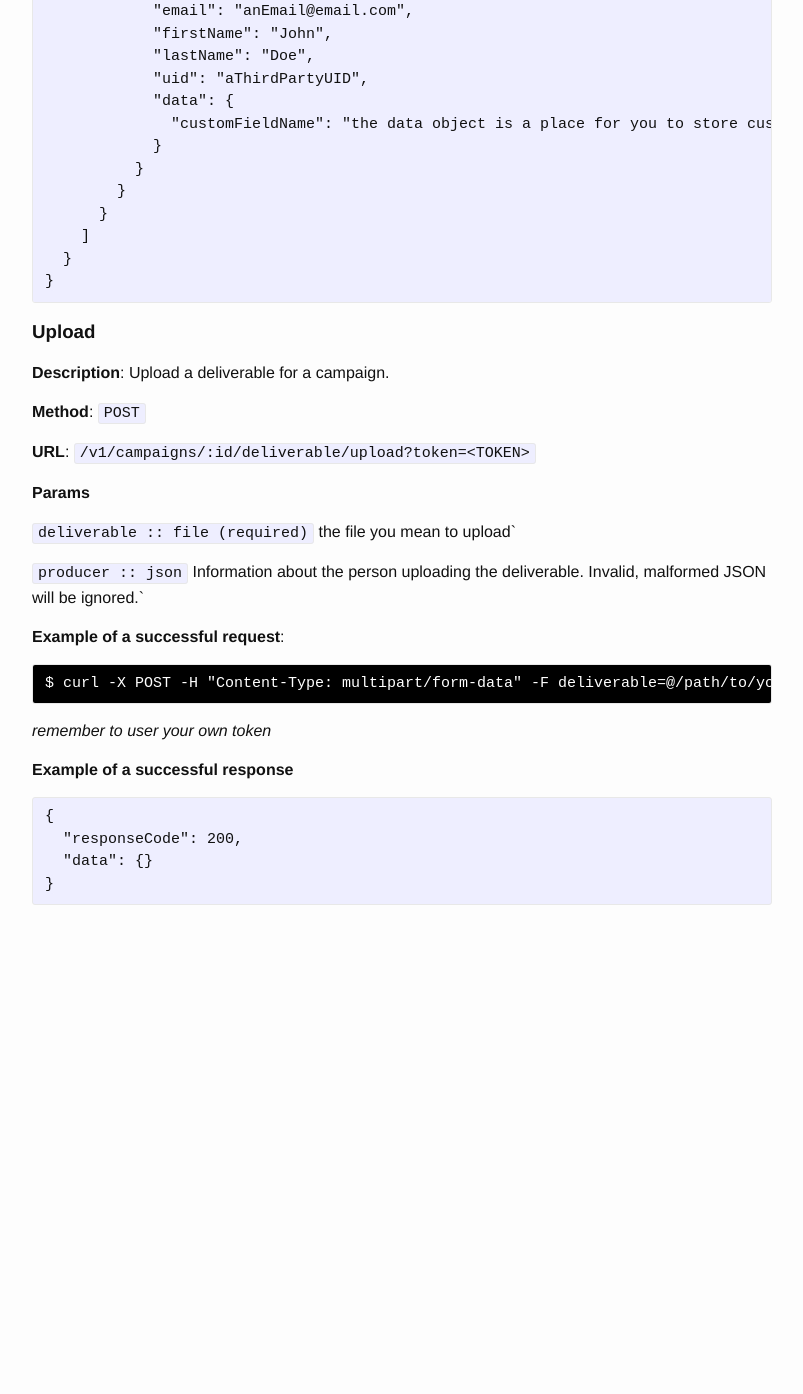
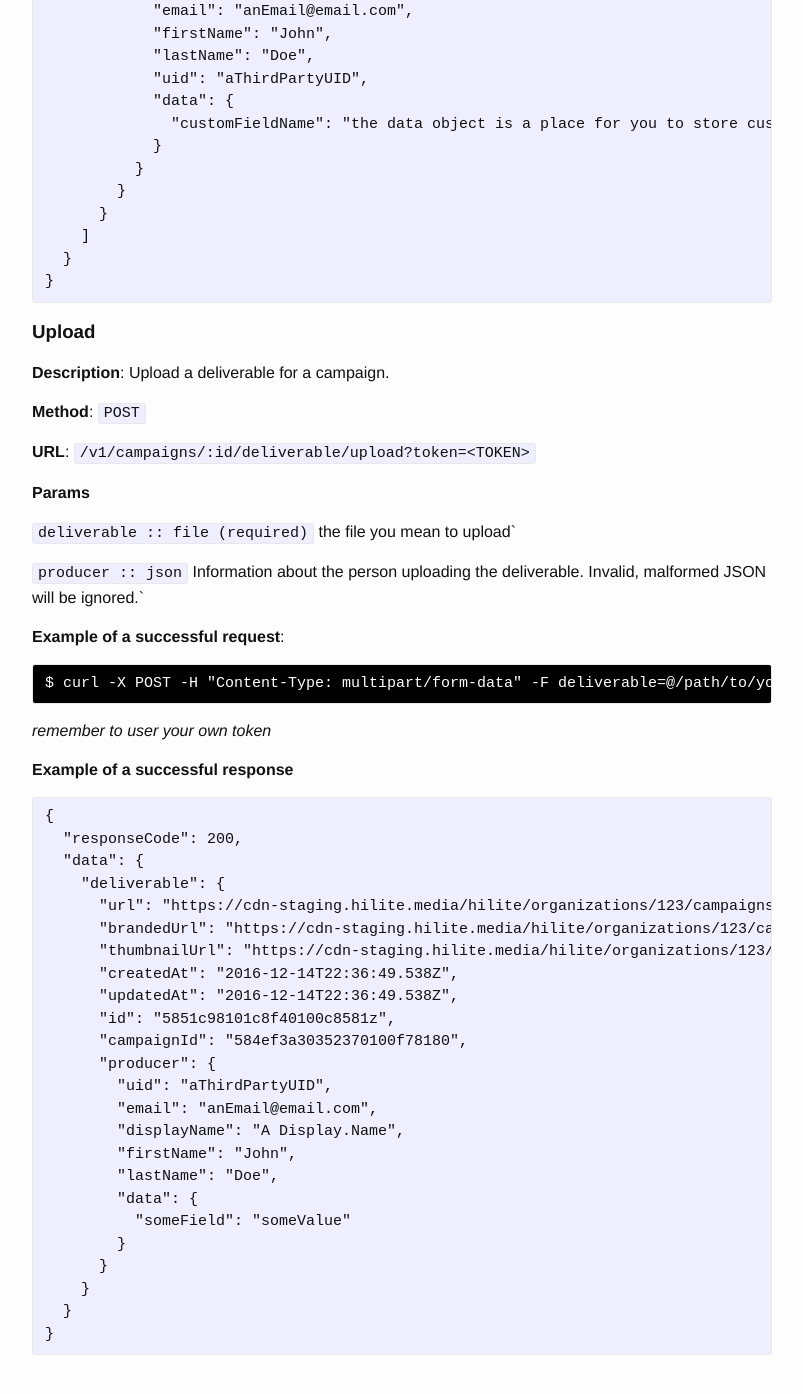
Before and after one commit to hilite-developer-site/hilite-developer-site.github.io, a Jekyll site: the page built from deliverables.md, in a window 1280 px wide and 1400 px high, scrolled down 4462 px. Shown: the top 1394 px of the window, without its empty margins (238-1041 px from the left). Built offline with Jekyll 4.4.1, drawn with Linux system fonts in a browser that asks for light colours; before the commit the page ends 5412 px from its top, so only the background shows below that.

Commit message:
fix up some more data

```diff
--- a/_data/endpoints.json
+++ b/_data/endpoints.json
@@ -656,7 +656,6 @@
             "displayName": "A Display.Name",
             "firstName": "John",
             "lastName": "Doe",
-            "socialHandles": [],
             "data": {
               "someField": "someValue"
             }
@@ -665,7 +664,27 @@
       ],
       "responseExample": {
         "responseCode": 200,
-        "data": {}
+        "data": {
+          "deliverable": {
+            "url": "https://cdn-staging.hilite.media/hilite/organizations/123/campaigns/123/afile.mov",
+            "brandedUrl": "https://cdn-staging.hilite.media/hilite/organizations/123/campaigns/123/branded/afile.mov",
+            "thumbnailUrl": "https://cdn-staging.hilite.media/hilite/organizations/123/campaigns/123/afile.jpg",
+            "createdAt": "2016-12-14T22:36:49.538Z",
+            "updatedAt": "2016-12-14T22:36:49.538Z",
+            "id": "5851c98101c8f40100c8581z",
+            "campaignId": "584ef3a30352370100f78180",
+            "producer": {
+              "uid": "aThirdPartyUID",
+              "email": "anEmail@email.com",
+              "displayName": "A Display.Name",
+              "firstName": "John",
+              "lastName": "Doe",
+              "data": {
+                "someField": "someValue"
+              }
+            }
+          }
+        }
       }
     }
   ],
```
